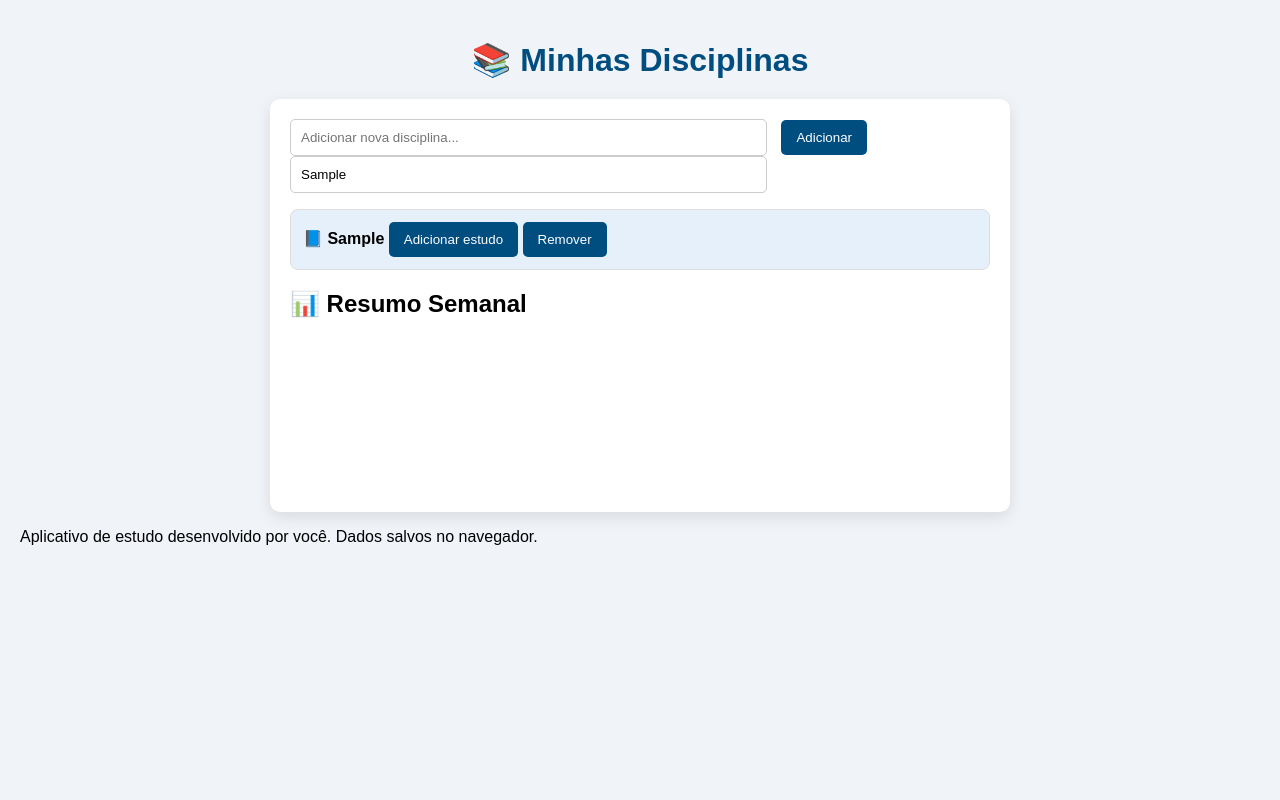
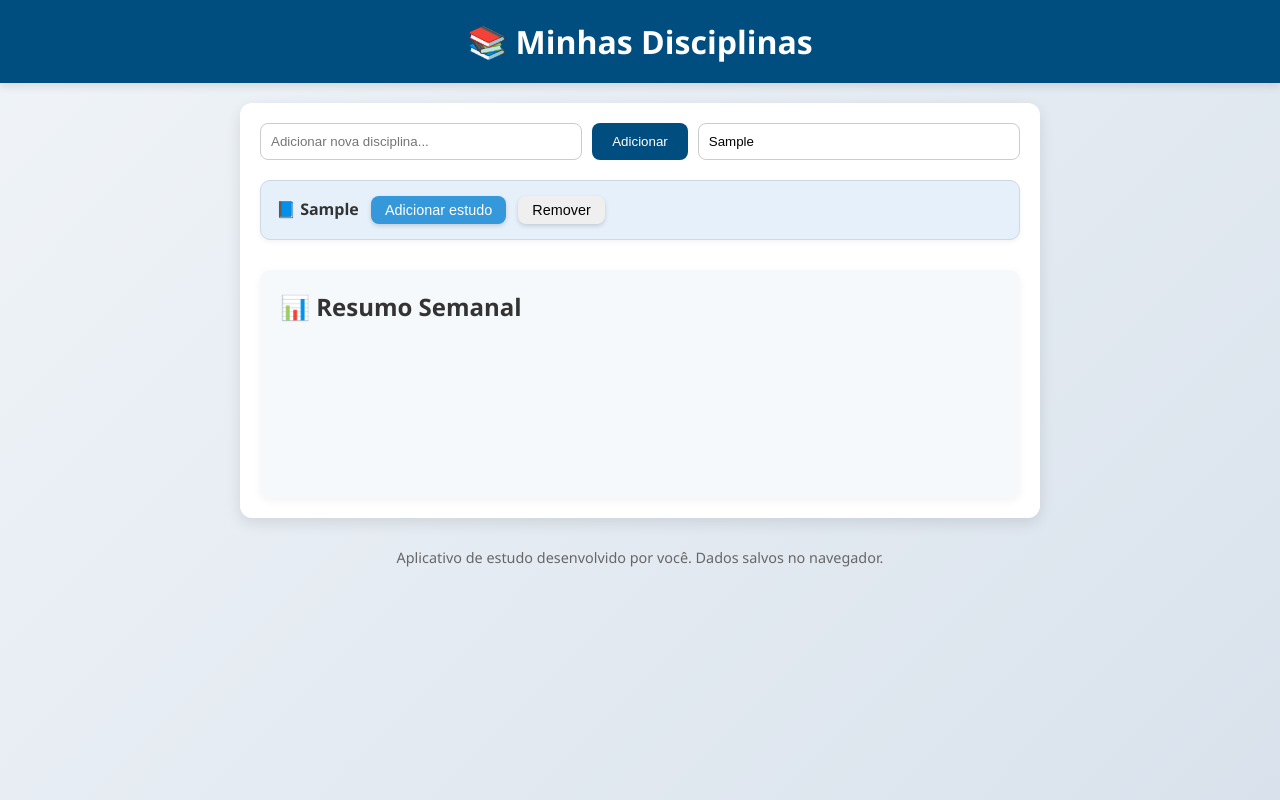
Before and after one commit to Renato008/Minhas-disciplinas, a plain HTML site: page index.html in a window 1280 px wide. Both pictures are taken after typing "Sample", "Sample" into the empty fields and a click on the button "Adicionar". Drawn offline with nearby package versions, Linux system fonts and the light colour scheme.

Commit message:
style.css

```diff
--- a/style.css
+++ b/style.css
@@ -1,49 +1,205 @@
+/* Reset básico */
+* {
+    box-sizing: border-box;
+    margin: 0;
+    padding: 0;
+}
+
 body {
-    font-family: Arial, sans-serif;
-    background: #f0f4f8;
-    margin: 0;
+    font-family: 'Segoe UI', Tahoma, Geneva, Verdana, sans-serif;
+    background: linear-gradient(135deg, #f0f4f8, #d9e2ec);
+    color: #333;
+    min-height: 100vh;
+}
+
+/* Header */
+header {
+    text-align: center;
+    padding: 20px 10px;
+    background-color: #004d80;
+    color: #fff;
+    box-shadow: 0 4px 8px rgba(0,0,0,0.1);
+}
+
+/* Container principal */
+.container {
+    max-width: 800px;
+    margin: 20px auto;
     padding: 20px;
+    background: #fff;
+    border-radius: 12px;
+    box-shadow: 0 5px 15px rgba(0,0,0,0.1);
 }
-h1 {
-    text-align: center;
-    color: #004d80;
+
+/* Top Controls */
+.top-controls {
+    display: flex;
+    flex-wrap: wrap;
+    gap: 10px;
+    justify-content: center;
     margin-bottom: 20px;
 }
-.container {
-    max-width: 700px;
-    margin: auto;
-    background: #fff;
+
+.top-controls input[type=text] {
+    flex: 1 1 200px;
+    padding: 10px;
+    border-radius: 8px;
+    border: 1px solid #ccc;
+    transition: 0.2s;
+}
+
+.top-controls input[type=text]:focus {
+    border-color: #004d80;
+    outline: none;
+}
+
+.top-controls button {
+    padding: 10px 20px;
+    background-color: #004d80;
+    color: #fff;
+    border: none;
+    border-radius: 8px;
+    cursor: pointer;
+    transition: 0.2s;
+}
+
+.top-controls button:hover {
+    background-color: #003366;
+}
+
+/* Lista de disciplinas */
+ul { list-style: none; padding-left: 0; }
+
+li.disciplina {
+    background: #e6f0fa;
+    padding: 15px;
+    margin-bottom: 12px;
+    border-radius: 10px;
+    border: 1px solid #cdd9e5;
+    box-shadow: 0 2px 5px rgba(0,0,0,0.05);
+    cursor: grab;
+    transition: 0.2s;
+}
+
+li.disciplina:hover {
+    background: #d0e4f7;
+}
+
+/* Botões dentro das disciplinas */
+li.disciplina button {
+    margin-left: 8px;
+    padding: 6px 14px;
+    font-size: 0.9em;
+    border: none;
+    border-radius: 8px;
+    cursor: pointer;
+    transition: all 0.2s ease;
+    box-shadow: 0 2px 4px rgba(0,0,0,0.15);
+}
+
+/* Botão Adicionar estudo */
+li.disciplina button:nth-of-type(1) {
+    background-color: #3498db; /* antes era #2ecc71 */
+    color: #fff;
+}
+
+li.disciplina button:nth-of-type(1):hover {
+    background-color: #2980b9; /* antes era #27ae60 */
+    transform: translateY(-2px);
+    box-shadow: 0 4px 8px rgba(0,0,0,0.2);
+}
+
+/* Anotação ao focar */
+.anotacao-container textarea:focus {
+    outline: none;
+    border-color: #3498db; /* antes era #2ecc71 */
+    background-color: #eaf4fb; /* leve tom azul */
+    box-shadow: 0 0 5px rgba(52, 152, 219, 0.5); /* antes verde */
+}
+
+.historico li {
+    margin-bottom: 12px;
+    padding: 10px;
+    background: #f0f4f8;
+    border-radius: 8px;
+    border: 1px solid #cdd9e5;
+}
+
+/* Botão de olho */
+.btn-olho {
+    cursor: pointer;
+    font-size: 1.1rem;
+    margin-left: 5px;
+    transition: 0.2s;
+}
+
+.btn-olho:hover {
+    transform: scale(1.2);
+    color: #004d80;
+}
+
+/* Botão lixeira */
+.btn-lixeira {
+    cursor: pointer;
+    font-size: 1.1rem;
+    margin-left: 5px;
+    transition: 0.2s;
+}
+
+.btn-lixeira:hover {
+    transform: scale(1.2);
+    color: #e74c3c;
+}
+
+/* Anotação oculta */
+.anotacao-container {
+    margin-top: 8px;
+}
+
+.anotacao-container textarea {
+    width: 100%;
+    padding: 10px;
+    border-radius: 12px;
+    border: 2px solid #004d80;
+    background-color: #f9fbfc;
+    resize: vertical;
+    min-height: 80px;
+    transition: 0.3s;
+    box-shadow: inset 0 2px 5px rgba(0,0,0,0.05);
+}
+
+.anotacao-container textarea:focus,
+.anotacao-container textarea:hover {
+    outline: none;
+    border-color: #3498db; /* azul principal */
+    background-color: #e0f0fb; /* leve tom azul no hover/focus */
+    box-shadow: 0 0 5px rgba(52, 152, 219, 0.5);
+}
+
+
+/* Gráfico */
+.grafico-container {
+    margin-top: 30px;
     padding: 20px;
+    background: #f5f9fc;
     border-radius: 10px;
-    box-shadow: 0 5px 15px rgba(0,0,0,0.1);
+    box-shadow: 0 3px 8px rgba(0,0,0,0.05);
 }
-input[type=text] {
-    width: 65%;
-    padding: 10px;
-    margin-right: 10px;
-    border-radius: 5px;
-    border: 1px solid #ccc;
+
+/* Footer */
+footer {
+    text-align: center;
+    margin: 30px 0 10px;
+    color: #666;
+    font-size: 0.9em;
 }
-button {
-    padding: 10px 15px;
-    background-color: #004d80;
-    color: white;
-    border: none;
-    border-radius: 5px;
-    cursor: pointer;
-    transition: background 0.2s;
+
+/* Responsividade */
+@media (max-width: 600px) {
+    .top-controls {
+        flex-direction: column;
+    }
+    .top-controls input[type=text], .top-controls button {
+        width: 100%;
+    }
 }
-button:hover { background-color: #003366; }
-ul { list-style: none; padding-left: 0; }
-li { margin-bottom: 12px; }
-.disciplina {
-    padding: 12px;
-    border: 1px solid #ddd;
-    border-radius: 8px;
-    margin-bottom: 10px;
-    background: #e6f0fa;
-    transition: background 0.3s;
-}
-.disciplina:hover { background: #d0e4f7; }
-.historico { margin-left: 20px; margin-top: 5px; }
-.resumo { font-size: 0.9em; color: #333; margin-top: 5px; }
```
